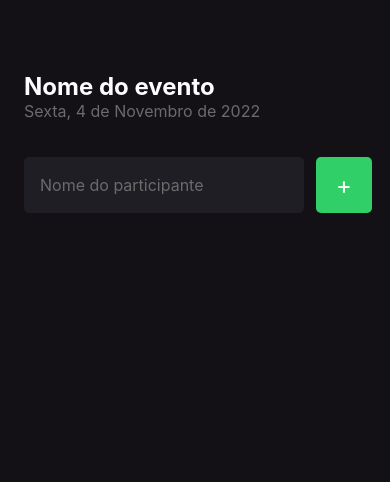
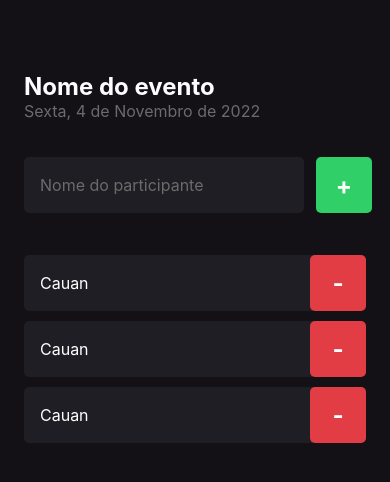
Before and after one commit to CauanDZN/imhere, a React Native app: screen / in a window 390 px wide. Shown: the top 482 px of the page. Built offline with nearby package versions, Linux system fonts and the light colour scheme.

Commit message:
:person_with_blond_hair: Creating Participant Component

```diff
--- /dev/null
+++ b/src/components/Participant/index.tsx
@@ -0,0 +1,18 @@
+import { View, Text, TouchableOpacity } from "react-native";
+import { styles } from "./styles";
+
+export function Participant(){
+    return(
+        <View style={styles.container}>
+            <Text style={styles.name}>
+                Cauan
+            </Text>
+
+            <TouchableOpacity style={styles.button}>
+                <Text style={styles.buttonText}>
+                    -
+                </Text>
+            </TouchableOpacity>
+        </View>
+    )
+}
--- /dev/null
+++ b/src/components/Participant/styles.ts
@@ -0,0 +1,31 @@
+import { StyleSheet } from "react-native";
+
+export const styles = StyleSheet.create({
+    container: {
+        width: "100%",
+        backgroundColor: "#1F1E25",
+        borderRadius: 5,
+        flexDirection: "row",
+        alignItems: "center",
+        marginBottom: 10
+    },
+    name: {
+        flex: 1,
+        fontSize: 16,
+        color: "#FFF",
+        marginLeft: 16
+    },
+    buttonText: {
+        color: '#FFF',
+        fontSize: 24,
+        fontWeight: "bold"
+      },
+      button: {
+        width: 56,
+        height: 56,
+        borderRadius: 5,
+        backgroundColor: '#E23C44',
+        alignItems: "center",
+        justifyContent: "center"
+      },
+})
--- a/src/screens/Home/index.tsx
+++ b/src/screens/Home/index.tsx
@@ -1,6 +1,8 @@
 import { Text, View, TextInput, TouchableOpacity } from 'react-native';
 
 import { styles } from './styles';
+
+import { Participant } from '../../components/Participant';
 
 export function Home(){
   function handleParticipantAdd(){
@@ -31,6 +33,9 @@
         </TouchableOpacity>
       </View>
 
+      <Participant />
+      <Participant />
+      <Participant />
     </View>
   );
 }
--- a/src/screens/Home/styles.ts
+++ b/src/screens/Home/styles.ts
@@ -28,7 +28,8 @@
     },
     buttonText: {
       color: '#FFF',
-      fontSize: 24
+      fontSize: 24,
+      fontWeight: "bold"
     },
     button: {
       width: 56,
```
